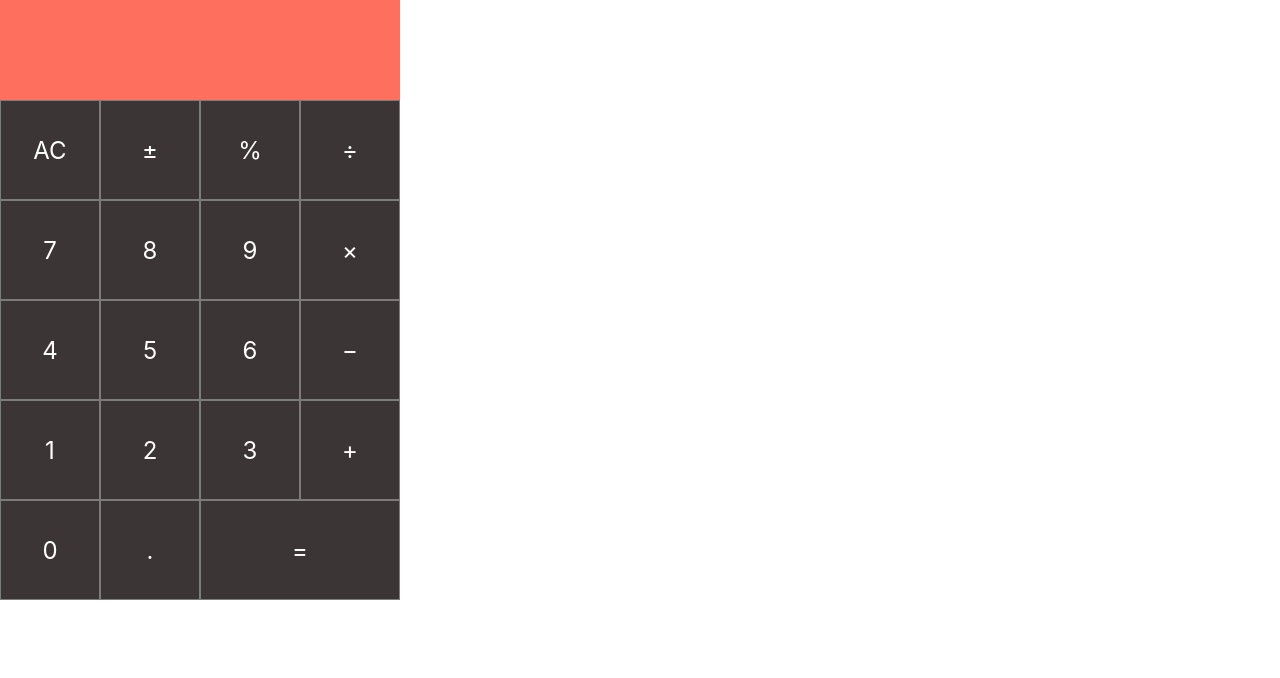
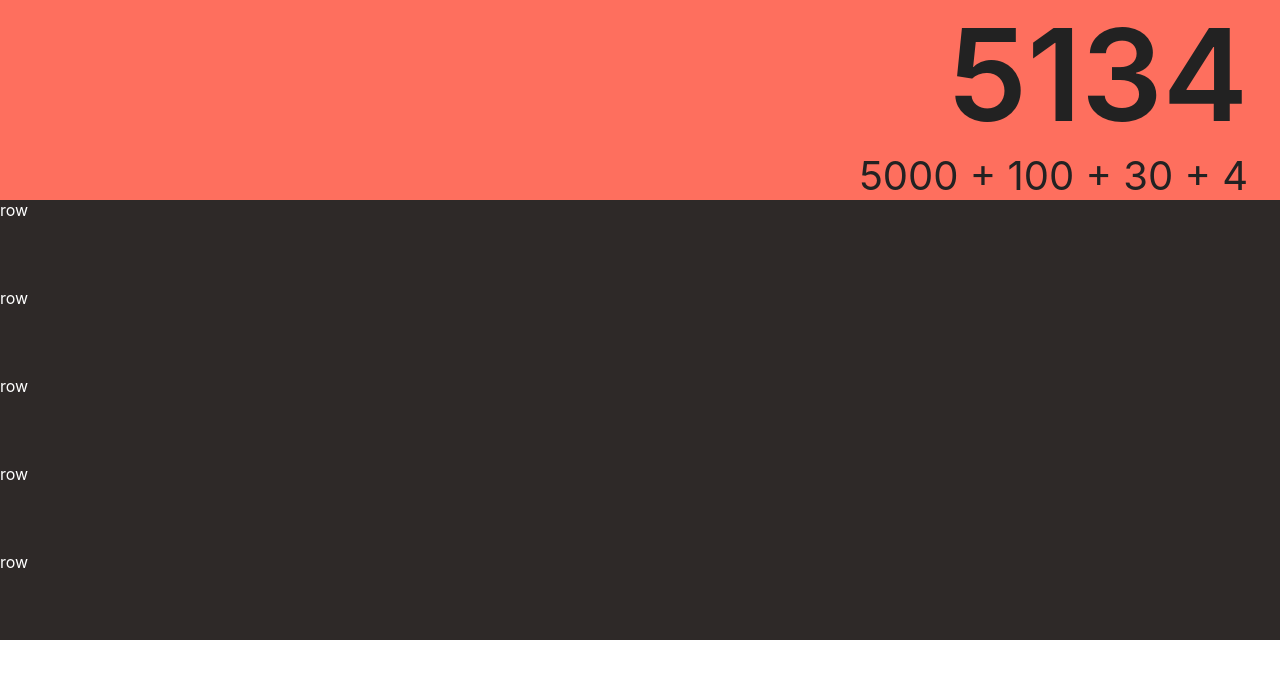
Before and after one commit to i-k0n/react-calculator, a React (Create React App) app: page / in a window 1280 px wide. Shown: the top 678 px of the page. Built offline with nearby package versions, Linux system fonts and the light colour scheme.

Commit message:
added remaining component files and basic styling

```diff
--- a/src/App.css
+++ b/src/App.css
@@ -1,47 +1,62 @@
 * {
-  font-size: 24px;
   box-sizing: border-box;
   margin: 0;
   padding: 0;
   font-family: -apple-system, BlinkMacSystemFont, 'Segoe UI', Roboto, Oxygen, Ubuntu, Cantarell, 'Open Sans', 'Helvetica Neue', sans-serif;
 }
 
-.calculator-container {
-  width: 400px;
-  height: 600px;
+.app {
+  height: 100vh;
+  width: 100%;
+  background-size: cover;
+  display: flex;
+  justify-content: center;
+  align-items: center;
 }
 
-.display {
-  background-color: #fe6f5e;
-  height: 100px;
-  color: #222;
-  display: flex;
-  justify-content: flex-end;
-  padding: 0.6rem 0.5em;
-  font-size: 2em;
-  font-weight: 500;
+.calculator {
+  height: 80vh;
+  background-color: #2e2928;
 }
 
-.buttons-container {
-  display: grid;
-  grid-template-columns: repeat(4, 1fr);
-  height: 500px;
-}
-
-.btn {
-  color: #fff;
-  border: 1px solid rgb(124, 124, 124);
-  background-color: #3b3635;
-}
-
-.btn:hover {
-  background-color: #888;
-}
-
-.btn:active {
+.screen {
+  height: 25vh;
+  width: 100%;
+  padding: 0 2rem;
+  overflow: hidden;
+  white-space: no-wrap;
+  color: #222;
   background-color: #fe6f5e;
 }
 
-.btn-equal {
-  grid-column: span 2;
+.result-screen {
+  height: 19vh;
+  font-size: 8rem;
+  font-weight: 600;
+  /* To display the value at the bottom-right of the container */
+  display: flex;
+  justify-content: flex-end;
+  align-items: flex-end;
 }
+
+.computation-screen {
+  height: 6vh;
+  font-size: 2.5rem;
+
+  /* To display the value at the bottom-right of the container */
+  display: flex;
+  justify-content: flex-end;
+  align-items: flex-end;
+}
+
+.keypad {
+  height: 55vh;
+  width: 100%;
+}
+
+.keypad__row {
+  height: 11vh; /* (80vh calculator - 25vh screen) / 5 keypadRow components = 11vh */
+  width: 100%;
+  display: flex; /* To control the dimension */
+  color: white;
+}
--- a/src/App.js
+++ b/src/App.js
@@ -1,6 +1,6 @@
 import React, { useState, useEffect } from 'react';
 import './App.css';
-import Calculator from './components/Calculator';
+import Calculator from './components/Calculator/Calculator';
 
 // click a number
 // clicking another number adds to that number
--- a/src/components/Calculator.js
+++ /dev/null
@@ -1,34 +0,0 @@
-import React, { useState, useEffect } from 'react'
-
-function Calculator() {
-
-    return (
-      <div className="calculator-container">
-        <div className="display">
-        </div>
-        <div className="buttons-container">
-          <button className="btn btn-clear">AC</button>
-          <button className="btn btn-plus-minus">&#177;</button>
-          <button className="btn btn-percent">&#37;</button>
-          <button className="btn btn-divide">&divide;</button>
-          <button className="btn btn-number">7</button>
-          <button className="btn btn-number">8</button>
-          <button className="btn btn-number">9</button>
-          <button className="btn btn-multiply">&times;</button>
-          <button className="btn btn-number">4</button>
-          <button className="btn btn-number">5</button>
-          <button className="btn btn-number">6</button>
-          <button className="btn btn-subtract">&minus;</button>
-          <button className="btn btn-number">1</button>
-          <button className="btn btn-number">2</button>
-          <button className="btn btn-number">3</button>
-          <button className="btn btn-add">&#43;</button>
-          <button className="btn btn-number">0</button>
-          <button className="btn btn-decimal">&#46;</button>
-          <button className="btn btn-equal">&#61;</button>
-        </div>
-      </div>
-    )
-}
-
-export default Calculator
--- /dev/null
+++ b/src/components/Calculator/Calculator.js
@@ -0,0 +1,15 @@
+import React, { useState, useEffect } from 'react'
+import Screen from './Screen/Screen'
+import Keypad from './Keypad/Keypad'
+
+function Calculator() {
+
+    return (
+      <main className="calculator">
+        <Screen />
+        <Keypad />
+      </main>
+    )
+}
+
+export default Calculator
--- /dev/null
+++ b/src/components/Calculator/Keypad/Keypad.js
@@ -0,0 +1,16 @@
+import React from 'react'
+import KeypadRow from './KeypadRow/KeypadRow'
+
+function Keypad() {
+    return (
+        <section className="keypad">
+            <KeypadRow />
+            <KeypadRow />
+            <KeypadRow />
+            <KeypadRow />
+            <KeypadRow />
+        </section>
+    )
+}
+
+export default Keypad
--- /dev/null
+++ b/src/components/Calculator/Keypad/KeypadRow/KeypadRow.js
@@ -0,0 +1,11 @@
+import React from 'react'
+
+function KeypadRow() {
+    return (
+        <div className="keypad__row">
+            row
+        </div>
+    )
+}
+
+export default KeypadRow
--- /dev/null
+++ b/src/components/Calculator/Screen/ComputationScreen/ComputationScreen.js
@@ -0,0 +1,11 @@
+import React from 'react'
+
+function ComputationScreen() {
+    return (
+        <div className="computation-screen">
+            5000 + 100 + 30 + 4
+        </div>
+    )
+}
+
+export default ComputationScreen
--- /dev/null
+++ b/src/components/Calculator/Screen/ResultScreen/ResultScreen.js
@@ -0,0 +1,11 @@
+import React from 'react'
+
+function ResultScreen() {
+    return (
+        <div className="result-screen">
+            5134
+        </div>
+    )
+}
+
+export default ResultScreen
--- /dev/null
+++ b/src/components/Calculator/Screen/Screen.js
@@ -0,0 +1,16 @@
+import React from 'react'
+import ResultScreen from './ResultScreen/ResultScreen'
+import ComputationScreen from './ComputationScreen/ComputationScreen'
+
+
+function Screen() {
+    return (
+        <section className="screen">
+            <ResultScreen />
+            <ComputationScreen />
+        </section>
+
+    )
+}
+
+export default Screen
```
Also changed, not shown: src/components/Calculator/Keypad/Button.js (added).
